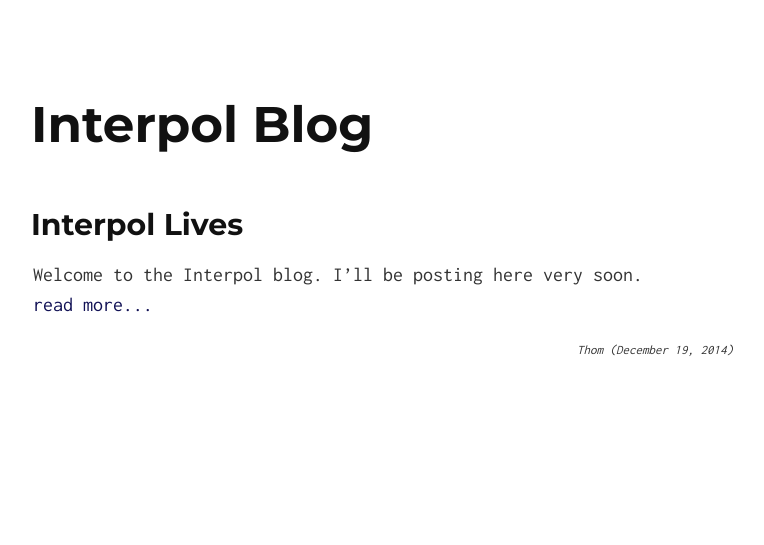
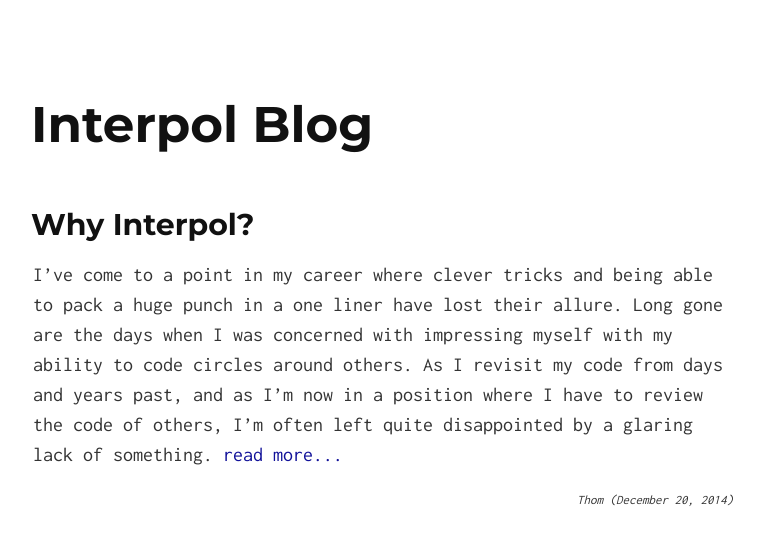
Before and after one commit to kode4food/interpol, a Jekyll site: the page built from blog/index.md, in a window 1280 px wide. Shown: the top 545 px of the page, without its empty margins (257-1021 px from the left). Built offline with Jekyll 4.4.1, drawn with Linux system fonts in a browser that asks for light colours; Markdown is read by kramdown in place of the engine named in the settings.

Commit message:
first blog post

````diff
--- a/_posts/2014-12-19-interpol-lives.md
+++ /dev/null
@@ -1,6 +0,0 @@
----
-layout: post
-title: Interpol Lives
-author: Thom
----
-Welcome to the Interpol blog.  I'll be posting here very soon.
--- /dev/null
+++ b/_posts/2014-12-20-why_interpol.md
@@ -0,0 +1,140 @@
+---
+layout: post
+title: Why Interpol?
+author: Thom
+---
+I've come to a point in my career where clever tricks and being able to pack a huge punch in a one liner have lost their allure.  Long gone are the days when I was concerned with impressing myself with my ability to code circles around others.  As I revisit my code from days and years past, and as I'm now in a position where I have to review the code of others, I'm often left quite disappointed by a glaring lack of something.
+
+That something is 'meaning'.
+
+Things you do should 'mean' something.  If your job means nothing to you, then why are you doing it?  And in your job as a developer, the stuff you write should also mean something.  Not only at the time it's written, but years later.  It should also mean something to new eyes and to a layperson.  If you can't understand code you wrote in the past, why assume someone else  has a chance of understanding it today?
+
+## Enter Interpol
+Driven by this search for meaning, I began to develop Interpol.  That said, its goals are modest.  It should:
+
+  * Provide templates where *meaning* takes a front seat
+  * Work well in both Node.js and the Browser
+
+Also, it *does not* participate in the member-measuring and micro-optimization that seem to be so important to some developers.  Specifically, Interpol has:
+
+  * No desire to have the 'smallest' minified footprint
+  * No desire to be the 'fastest' template processor
+
+Interpol will be as *small* and *fast* as possible, but no more, especially if those considerations would require compromising the aforementioned goal of providing *meaning*.
+
+## An Example
+So, assuming you know some HTML, take a look at this Interpol template to understand what I suggest by *meaning*:
+
+```html
+<html>
+  <body>
+  for person in people when person.active
+    <div class="person">
+      <div class="name"> person.name </div>
+      <div class="address"> person.address </div>
+      <div class="telephone"> person.telephone </div>
+    </div>
+  else
+    <div class="empty">
+      "Nobody to render!"
+    </div>
+  end
+  </body>
+</html>
+```
+
+In looking at this, you can probably understand why "Nobody to render!" must be quoted.  It's because Interpol focuses on producing the structure and content of dynamic HTML documents.  It's a "path of least resistance" approach that forgoes static content 'escaping' methods such as `{` braces `}`.  Static content is becoming less frequent in a world of localized web apps, so Interpol chooses to shift the resistance in that direction.
+
+This template is actually completely dynamic, including the HTML tags and attributes. It just so happens that these tags consist of literals, but you could also generate tags based on variables.  For example:
+
+```html
+<div class="person">
+  for field in ['name', 'address', 'telephone']
+    <div class=field> person[field] </div>
+  end
+</div>
+```
+
+Here the `class` attribute of the second div, rather than being a literal string, is retrieved from the field names that are processed.
+
+## Don't Repeat Yourself
+What if you find that you need the ability to re-use the rendering of people?  Both groups and individuals?  You can break them out into partials:
+
+```html
+<html>
+  <body>
+    renderPeople(people)
+  </body>
+</html>
+
+def renderPeople(people)
+  for person in people when person.active
+    renderPerson(person)
+  else
+    <div class="empty">
+      "Nobody to render!"
+    </div>
+  end
+end
+
+def renderPerson(person)
+  <div class="person">
+    for field in ['name', 'address', 'telephone']
+      <div class=field> person[field] </div>
+    end
+  </div>
+end
+```
+
+What if you need to do a special rendering for people who don't want their demographic data presented?  You can add a guarded version of the partial:
+
+```html
+def renderPerson(person) when person.likesPrivacy
+  <div class="person">
+    <div class="name"> person.name </div>
+  </div>
+end
+```
+
+## No, Really, Don't Repeat Yourself
+What if you use these partials in multiple templates?  Then you can move them out into their own module, maybe called `people.int`.
+
+```html
+# this is people.int
+def renderPeople(people)
+  for person in people when person.active
+    renderPerson(person)
+  else
+    <div class="empty">
+      "Nobody to render!"
+    </div>
+  end
+end
+
+def renderPerson(person)
+  <div class="person">
+    for field in ['name', 'address', 'telephone']
+      <div class=field> person[field] </div>
+    end
+  </div>
+end
+
+def renderPerson(person) when person.likesPrivacy
+  <div class="person">
+    <div class="name"> person.name </div>
+  </div>
+end
+```
+
+And import them like so:
+
+```html
+from people import renderPeople
+<html>
+  <body>
+    renderPeople(people)
+  </body>
+</html>
+```
+
+Easy as pie!  And your primary template gets right to the point.
--- a/css/wide.css
+++ b/css/wide.css
@@ -195,7 +195,7 @@
   transition-property: color;
   transition-duration: .1s;
   text-decoration: none;
-  color: #115;
+  color: #119;
 }
 
 a.back-link:hover,
@@ -212,7 +212,7 @@
   transition-property: color;
   transition-duration: .1s;
   text-decoration: none;
-  color: #449;
+  color: #44F;
 }
 
 .by-line {
````
Also changed, not shown: _drafts/under_the_hood_1.md (added, +36 -0 lines), blog.md (added, +4 -0 lines).
